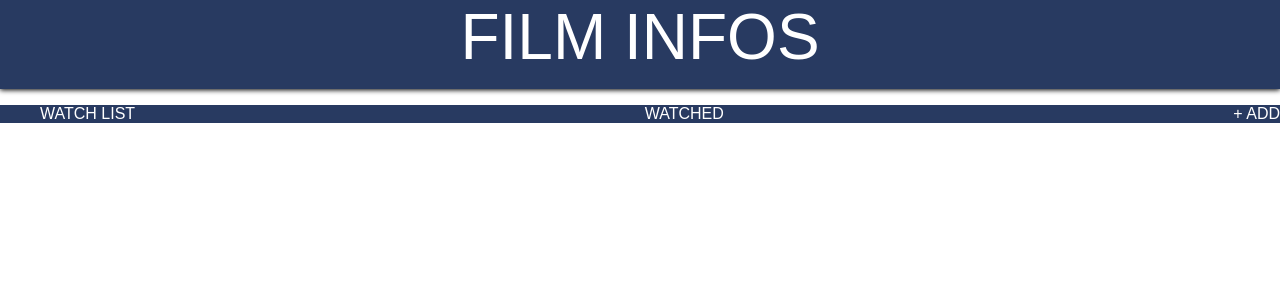
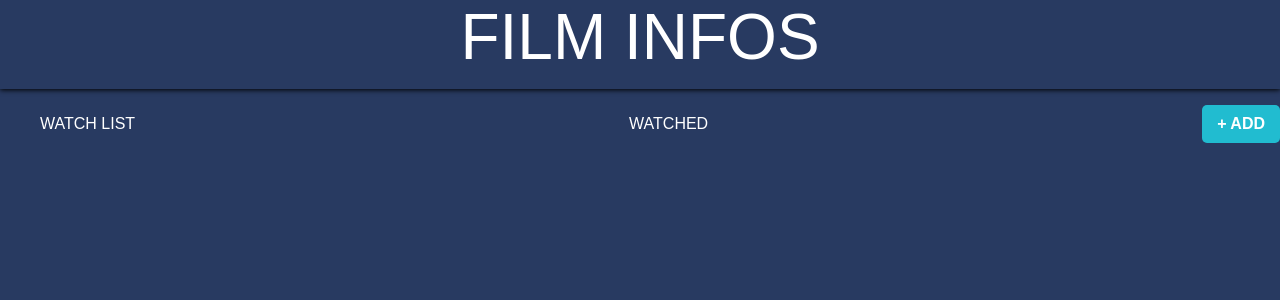
Before and after one commit to fbettencourt22/Projeto-Flag, a React (Create React App) app: page / in a window 1280 px wide. Shown: the top 300 px of the page. Built offline with nearby package versions, Linux system fonts and the light colour scheme.

Commit message:
css cards and btn

```diff
--- a/src/App.css
+++ b/src/App.css
@@ -1,7 +1,8 @@
 :root {
-    --primary:#283a61;
-    --secondary: #21d07a;
+    --primary:#ffffff;
+    --secondary: #21bcd0;
     --white: #fff;
+    background-color: #283a61;
   }
 
   body {
--- a/src/App.js
+++ b/src/App.js
@@ -3,7 +3,6 @@ import { Header } from "./components/Header/Header";
 import { Watchlist } from "./components/Watchlist/Watchlist";
 import { Watched } from "./components/Watched/Watched";
 import { Add } from "./components/Add/Add";
-
 import "./App.css";
 
 function App() {
--- a/src/components/Add/Add.css
+++ b/src/components/Add/Add.css
@@ -10,6 +10,32 @@
     padding: 10px;
     border-radius: 5px;
     border: none;
-    color: var(--white);
+    color: black;
     font-size: 1.25rem;
   }
+
+.results {
+  flex-direction: column;
+  align-items: flex-start;
+
+
+}
+
+.poster-wrapper {
+	object-fit: contain;
+	width: 100%;
+	margin-right: 10px;
+	transition: transform 450ms;
+  margin-bottom: 10px;
+}
+
+.poster-wrapper:hover {
+	transform: scale(1.08);
+	opacity: 1;
+}
+
+.result-card{
+  display: flex;
+
+
+}
--- a/src/components/Cards/Cards.css
+++ b/src/components/Cards/Cards.css
@@ -0,0 +1,26 @@
+.info {
+	margin-left: 30px;
+	padding-top: 0px;
+	height: 190px;
+}
+
+.title {
+	font-size: 1.5rem;
+	font-weight: 800;
+	padding-bottom: 0.3rem;
+}
+
+.discription {
+	width: 45rem;
+	line-height: 1.3;
+	padding-top: 0.5rem;
+	font-size: 0.8rem;
+	max-width: 360px;
+
+}
+
+.release-date{
+
+
+
+}
--- a/src/components/Cards/Cards.js
+++ b/src/components/Cards/Cards.js
@@ -2,10 +2,14 @@ import React from "react";
 import "./Cards.css";
 
 export const Cards = ({ movie }) => {
+  function truncate(str, n) {
+    return str?.length > n ? str.substr(0, n - 1) + "..." : str;
+  }
+
   return (
     <div className="result-card">
       <div className="poster-wrapper">
-        {movie.poster__path ? (
+        {movie.poster_path ? (
           <img
             src={`https:/image.tmdb.org/t/p/w200${movie.poster_path}`}
             alt={`${movie.title}Poster`}
@@ -17,7 +21,14 @@ export const Cards = ({ movie }) => {
       <div className="info">
         <div className="film_info">
           <h3 className="title">{movie.title}</h3>
-          <h4 className="release-date">{movie.release_date.substring(0, 4)}</h4>
+          <h4 className="discription">{truncate(movie?.overview, 150)}</h4>
+          <h4 className="release-date">
+            {movie.release_date ? (
+              movie.release_date.substring(0, 4)
+            ) : (
+              <div className="filler-text"></div>
+            )}
+          </h4>
         </div>
         <div className="controls">
           <button className="btn">Add to Watchlist</button>
--- a/src/components/Header/Header.css
+++ b/src/components/Header/Header.css
@@ -5,7 +5,6 @@
     display: flex;
     justify-content: center;
     text-transform: uppercase;
-    background-color: #283a61;
     font-family: "Montserrat", sans-serif;
     font-size: 5vw;
     padding-bottom: 15px;
@@ -49,6 +48,34 @@ color:aqua
 
 }
 
+.btn {
+    padding: 10px 15px;
+    background-color: var(--secondary);
+    color: var(--primary);
+    border-radius: 5px;
+    text-transform: uppercase;
+    font-weight: 700;
+    display: inline-block;
+    border: none;
+    font-size: 1rem;
+    transition: all 0.3s ease;
+    line-height: 1.1;
+  }
+
+  .btn:hover {
+    background-color: #1a84a7;
+    opacity: 1;
+    cursor: pointer;
+    transform: scale(1.08);
+    opacity: 1;
+
+  }
+
+  .btn:disabled {
+    pointer-events: none;
+    opacity: 0.5;
+  }
+
 @media (max-width: 1000px) {
     .header{
         padding-top: 15px;
```
